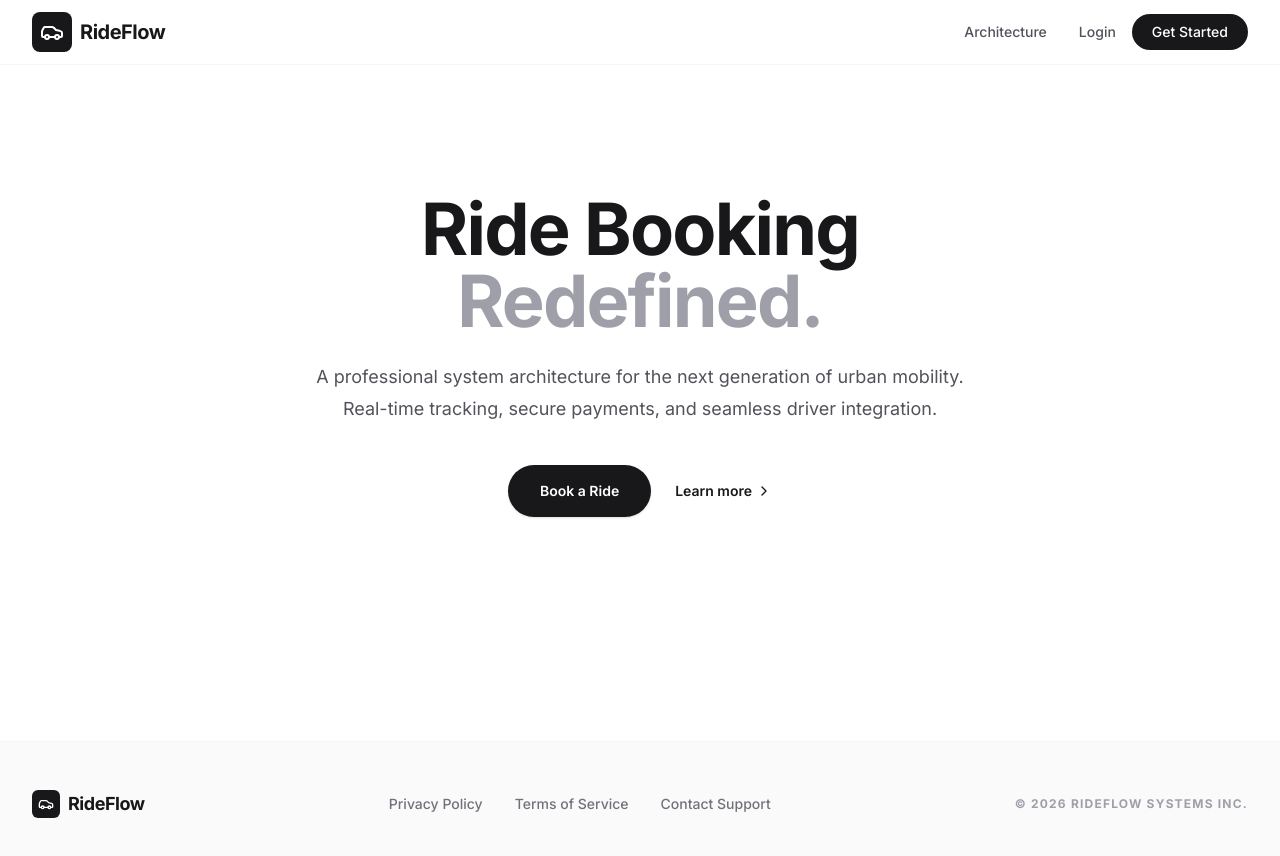
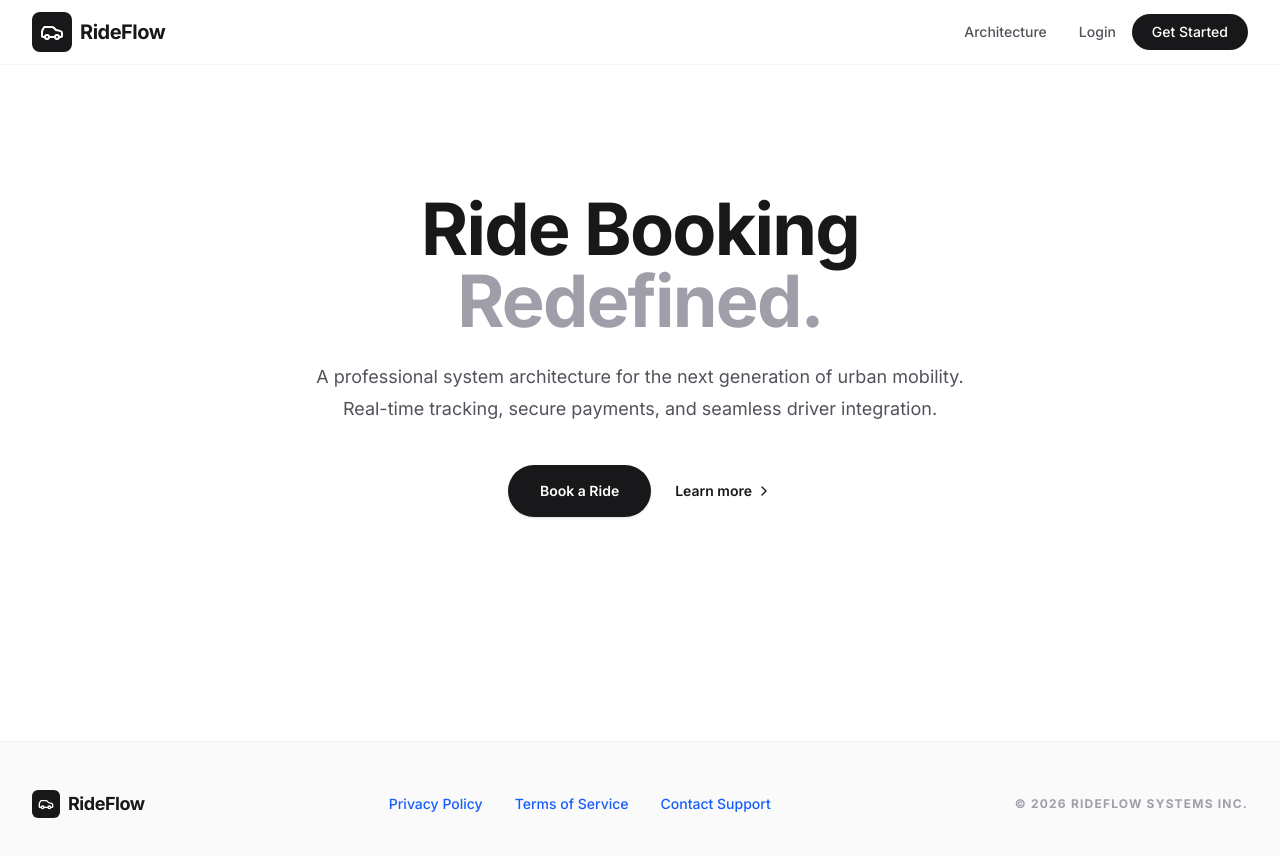
Before and after one commit to samruddhi161105/Rideflow, a React (Vite) app: page / in a window 1280 px wide. Shown: the top 856 px of the page. Built offline with nearby package versions, Linux system fonts and the light colour scheme.

Commit message:
fix(styles): Apply global Tailwind CSS and font settings
This commit introduces global styles and theme variables to the application.
It sets a primary color, background color, and defines font families for body, headings, and links, ensuring a consistent and accessible UI.

```diff
--- a/src/index.css
+++ b/src/index.css
@@ -3,10 +3,21 @@
 
 @theme {
   --font-sans: "Inter", ui-sans-serif, system-ui, sans-serif;
+  --primary-color: #2563eb;
+  --background-color: #f8fafc;
 }
 
 @layer base {
   body {
-    @apply antialiased;
+    @apply antialiased bg-gray-50 text-gray-800;
+    font-family: var(--font-sans);
+  }
+
+  h1, h2, h3 {
+    @apply font-semibold text-gray-900;
+  }
+
+  a {
+    @apply text-blue-600 hover:text-blue-800 transition-colors duration-200;
   }
 }
```
